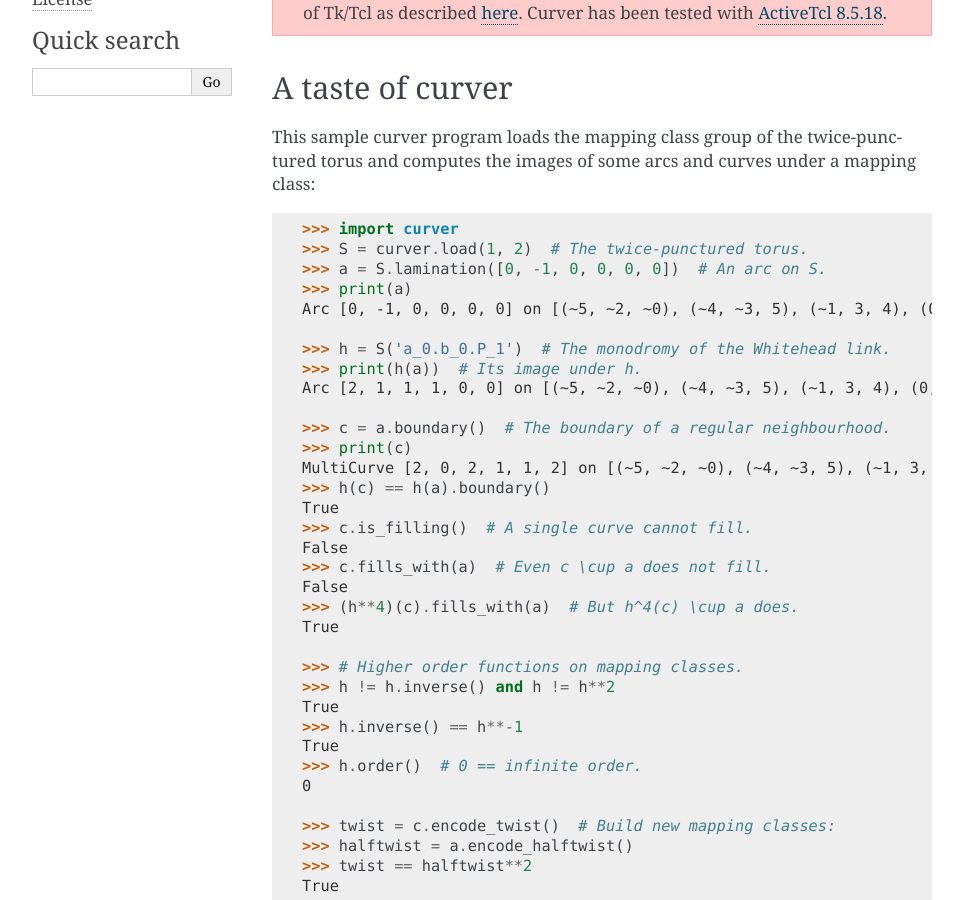
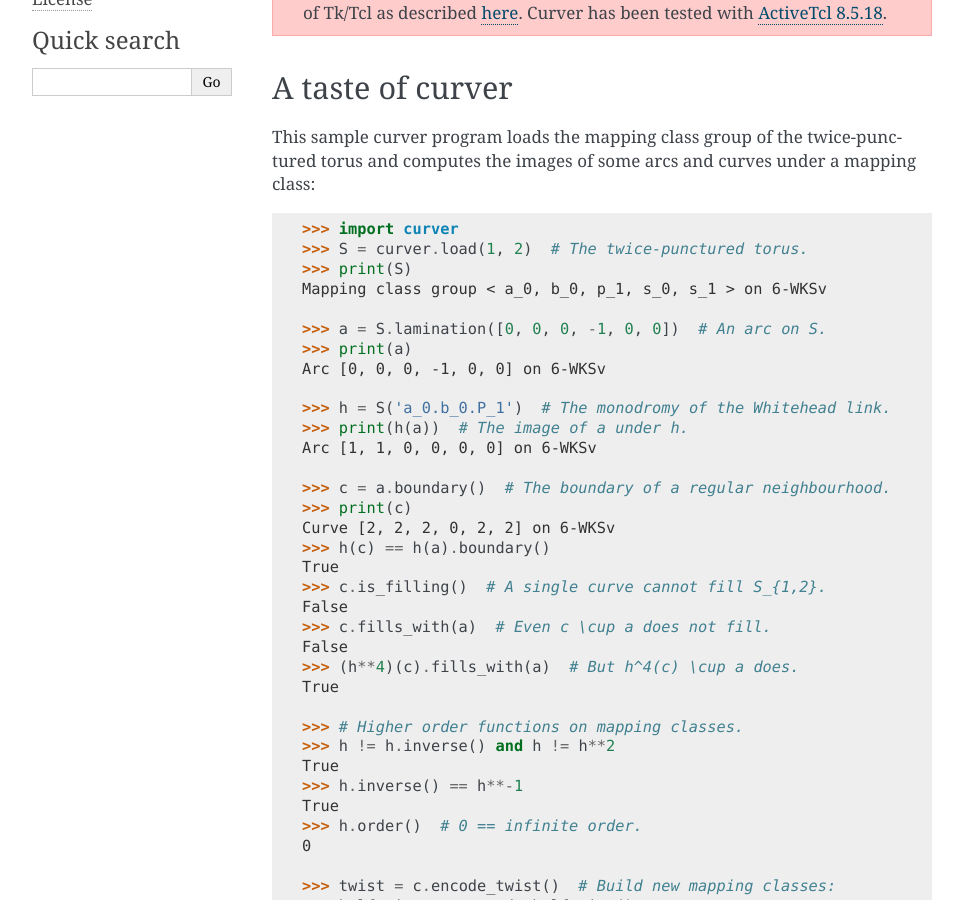
Before and after one commit to MarkCBell/curver, a Sphinx documentation site: the page built from docs/source/start.rst, in a window 1280 px wide and 900 px high, scrolled down 394 px. Shown: the whole window, without its empty margins (148-1111 px from the left). Built offline with Sphinx 7.4.7, drawn with Linux system fonts in a browser that asks for light colours.

Commit message:
Updated starting example.

```diff
--- a/docs/source/start.rst
+++ b/docs/source/start.rst
@@ -23,20 +23,23 @@ This sample curver program loads the mapping class group of the twice-punctured
 
 	>>> import curver
 	>>> S = curver.load(1, 2)  # The twice-punctured torus.
-	>>> a = S.lamination([0, -1, 0, 0, 0, 0])  # An arc on S.
+	>>> print(S)
+	Mapping class group < a_0, b_0, p_1, s_0, s_1 > on 6-WKSv
+
+	>>> a = S.lamination([0, 0, 0, -1, 0, 0])  # An arc on S.
 	>>> print(a)
-	Arc [0, -1, 0, 0, 0, 0] on [(~5, ~2, ~0), (~4, ~3, 5), (~1, 3, 4), (0, 1, 2)]
+	Arc [0, 0, 0, -1, 0, 0] on 6-WKSv
 
 	>>> h = S('a_0.b_0.P_1')  # The monodromy of the Whitehead link.
-	>>> print(h(a))  # Its image under h.
-	Arc [2, 1, 1, 1, 0, 0] on [(~5, ~2, ~0), (~4, ~3, 5), (~1, 3, 4), (0, 1, 2)]
+	>>> print(h(a))  # The image of a under h.
+	Arc [1, 1, 0, 0, 0, 0] on 6-WKSv
 
 	>>> c = a.boundary()  # The boundary of a regular neighbourhood.
 	>>> print(c)
-	MultiCurve [2, 0, 2, 1, 1, 2] on [(~5, ~2, ~0), (~4, ~3, 5), (~1, 3, 4), (0, 1, 2)]
+	Curve [2, 2, 2, 0, 2, 2] on 6-WKSv
 	>>> h(c) == h(a).boundary()
 	True
-	>>> c.is_filling()  # A single curve cannot fill.
+	>>> c.is_filling()  # A single curve cannot fill S_{1,2}.
 	False
 	>>> c.fills_with(a)  # Even c \cup a does not fill.
 	False
```
